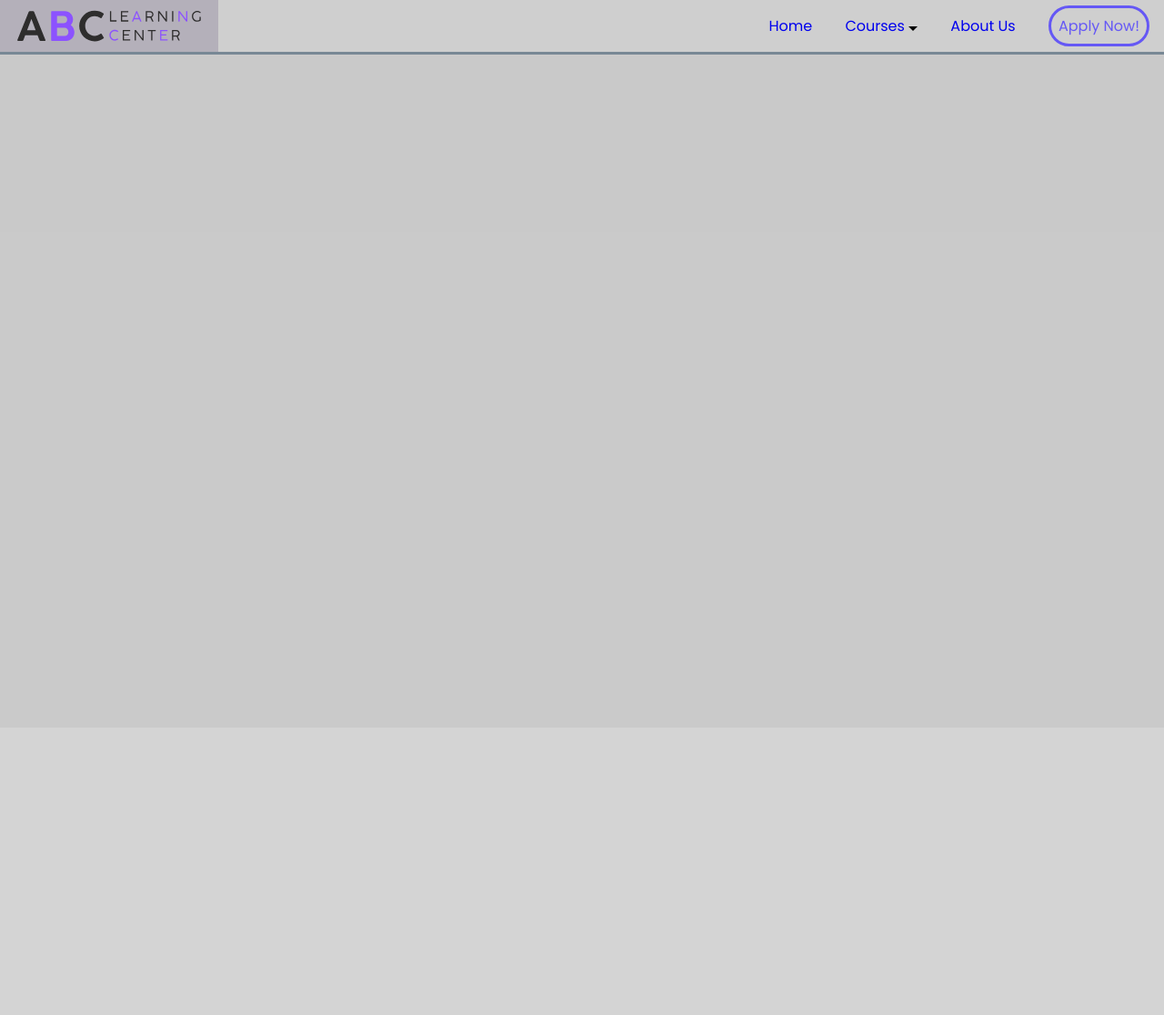
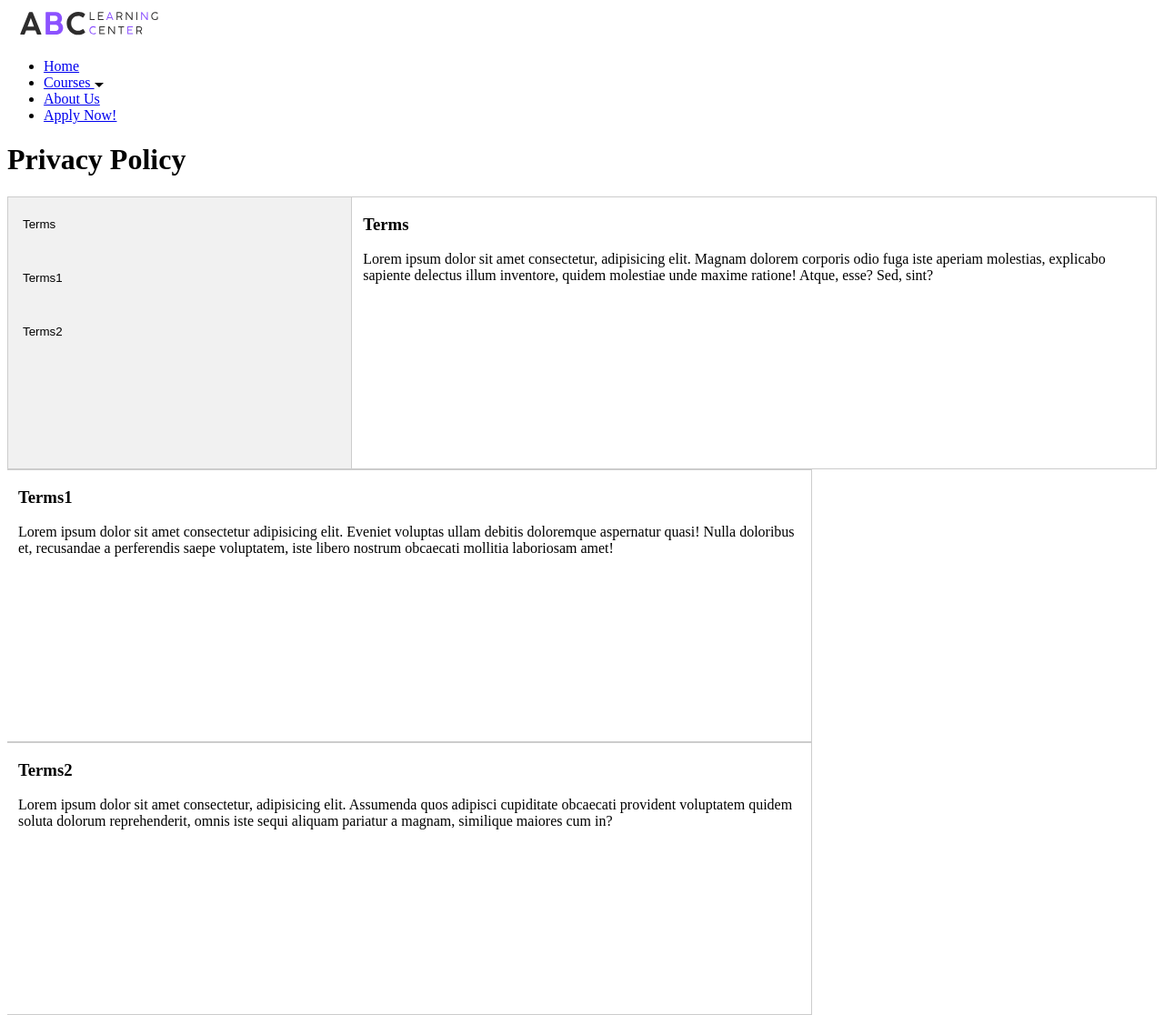
Before and after one commit to rudiansyahirun/ABC-Learning-Center, a plain HTML site: page policy.html in a window 1280 px wide. Shown: the whole page at 91% size. Before the commit the page ends 800 px from the top, so only its background shows below. Drawn offline with Linux system fonts and the light colour scheme.

Commit message:
update page

```diff
--- /dev/null
+++ b/policy.css
@@ -0,0 +1,44 @@
+* {box-sizing: border-box}
+
+/* Style the tab */
+.tab {
+  float: left;
+  border: 1px solid #ccc;
+  background-color: #f1f1f1;
+  width: 30%;
+  height: 300px;
+}
+
+/* Style the buttons that are used to open the tab content */
+.tab button {
+  display: block;
+  background-color: inherit;
+  color: black;
+  padding: 22px 16px;
+  width: 100%;
+  border: none;
+  outline: none;
+  text-align: left;
+  cursor: pointer;
+  transition: 0.3s;
+}
+
+/* Change background color of buttons on hover */
+.tab button:hover {
+  background-color: #ddd;
+}
+
+/* Create an active/current "tab button" class */
+.tab button.active {
+  background-color: #ccc;
+}
+
+/* Style the tab content */
+.tabcontent {
+  float: left;
+  padding: 0px 12px;
+  border: 1px solid #ccc;
+  width: 70%;
+  border-left: none;
+  height: 300px;
+}
--- a/policy.html
+++ b/policy.html
@@ -6,14 +6,16 @@
     <meta http-equiv="X-UA-Compatible" content="IE=edge">
     <meta name="viewport" content="width=device-width, initial-scale=1.0">
     <link rel="stylesheet" href="logo.css">
-    <link rel="stylesheet" href="style.css">
+    <!-- <link rel="stylesheet" href="style.css"> -->
     <link rel="stylesheet" href="/js/jquery-ui-1.13.0/jquery-ui.css">
     <link rel="stylesheet" href="/js/jquery-ui-1.13.0/jquery-ui.structure.css">
     <link rel="stylesheet" href="/js/jquery-ui-1.13.0/jquery-ui.theme.css">
+    <link rel="stylesheet" href="policy.css">
     <script src="/js/jquery-3.6.0.js"></script>
     <script src="/js/jquery-ui-1.13.0/jquery-ui.js"></script>
     <script src="/js/jquery-ui-1.13.0/package.json"></script>
-    <title>Sitemap</title>
+    <script src="policy.js"></script>
+    <title>Policy</title>
 </head>
 
 <body>
@@ -26,6 +28,34 @@
             <li class="applyBtn"><a href="#">Apply Now!</a></li>
         </ul>
     </nav>
+    <h1>Privacy Policy</h1>
+
+    <div class="tab">
+        <button class="tablinks" onclick="openCity(event, 'Terms')">Terms</button>
+        <button class="tablinks" onclick="openCity(event, 'Terms1')">Terms1</button>
+        <button class="tablinks" onclick="openCity(event, 'Terms2')">Terms2</button>
+    </div>
+
+    <div id="Terms" class="tabcontent">
+        <h3>Terms</h3>
+        <p>Lorem ipsum dolor sit amet consectetur, adipisicing elit. Magnam dolorem corporis odio fuga iste aperiam
+            molestias, explicabo sapiente delectus illum inventore, quidem molestiae unde maxime ratione! Atque, esse?
+            Sed, sint?</p>
+    </div>
+
+    <div id="Terms1" class="tabcontent">
+        <h3>Terms1</h3>
+        <p>Lorem ipsum dolor sit amet consectetur adipisicing elit. Eveniet voluptas ullam debitis doloremque aspernatur
+            quasi! Nulla doloribus et, recusandae a perferendis saepe voluptatem, iste libero nostrum obcaecati mollitia
+            laboriosam amet!</p>
+    </div>
+
+    <div id="Terms2" class="tabcontent">
+        <h3>Terms2</h3>
+        <p>Lorem ipsum dolor sit amet consectetur, adipisicing elit. Assumenda quos adipisci cupiditate obcaecati
+            provident voluptatem quidem soluta dolorum reprehenderit, omnis iste sequi aliquam pariatur a magnam,
+            similique maiores cum in?</p>
+    </div>
 </body>
 
 </html>
--- /dev/null
+++ b/policy.js
@@ -0,0 +1,20 @@
+function openCity(evt, cityName) {
+    // Declare all variables
+    var i, tabcontent, tablinks;
+
+    // Get all elements with class="tabcontent" and hide them
+    tabcontent = document.getElementsByClassName("tabcontent");
+    for (i = 0; i < tabcontent.length; i++) {
+        tabcontent[i].style.display = "none";
+    }
+
+    // Get all elements with class="tablinks" and remove the class "active"
+    tablinks = document.getElementsByClassName("tablinks");
+    for (i = 0; i < tablinks.length; i++) {
+        tablinks[i].className = tablinks[i].className.replace(" active", "");
+    }
+
+    // Show the current tab, and add an "active" class to the link that opened the tab
+    document.getElementById(cityName).style.display = "block";
+    evt.currentTarget.className += " active";
+}
```
Also changed, not shown: index.html (+1 -1 lines), sitemap.html (+13 -0 lines).
